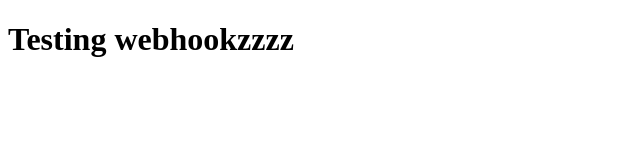
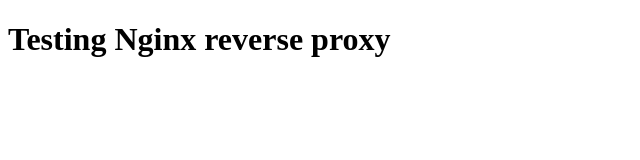
Before and after one commit to Themoonset/themoonset.net, a plain HTML site: page index.html in a window 1280 px wide. Shown: the whole page, without its empty margins (0-640 px from the left). Drawn offline with Linux system fonts and the light colour scheme.

Commit message:
adding nginx reverse proxyy

```diff
--- a/index.html
+++ b/index.html
@@ -8,7 +8,7 @@
 </head>
 <body>
     <h1>
-        Testing webhookzzzz
+        Testing Nginx reverse proxy
     </h1>
     <script src="script.js"></script>
 </body>
```
